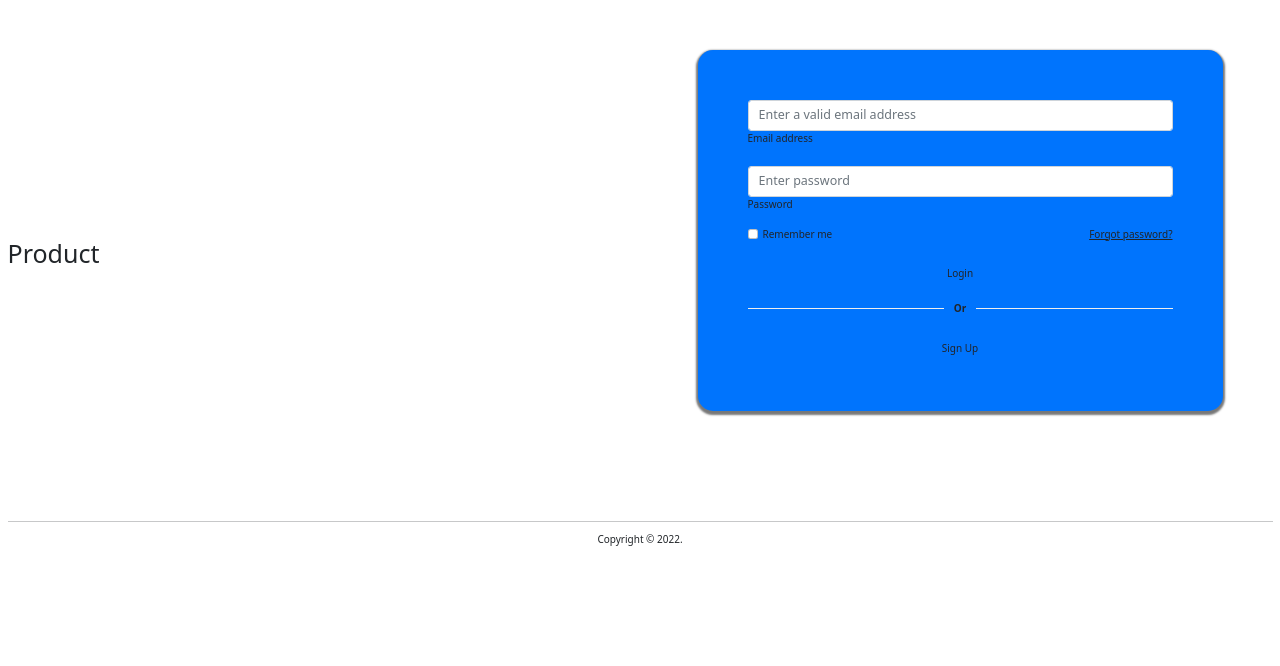
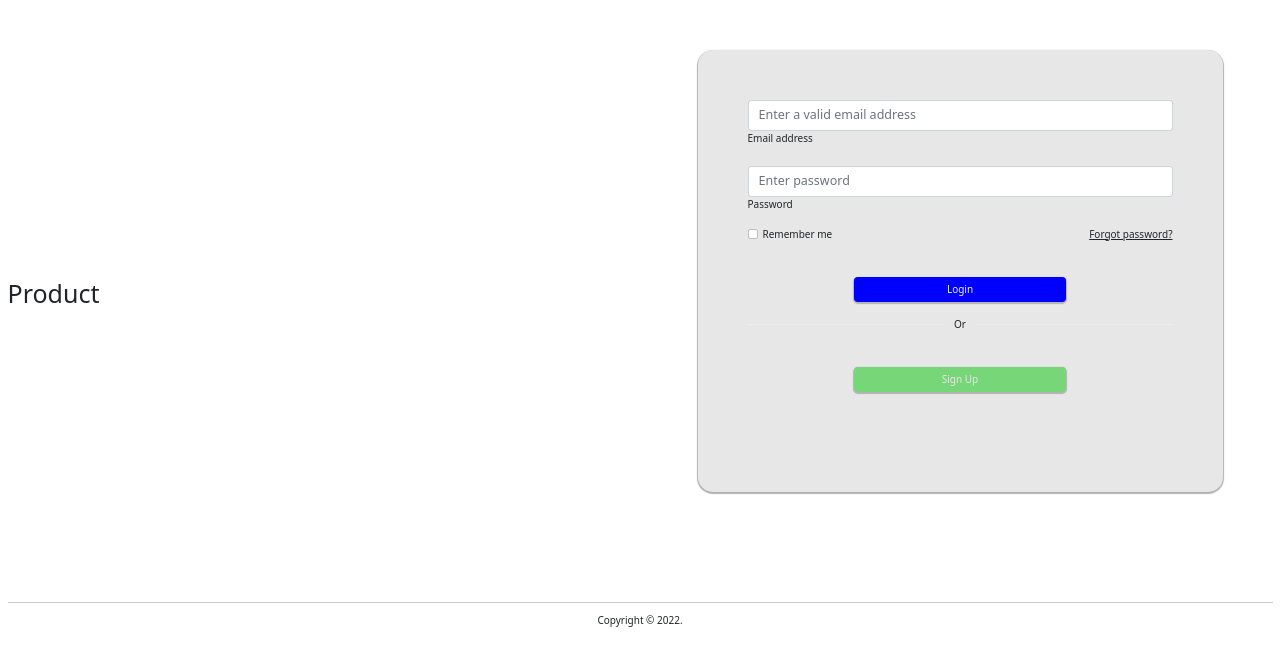
Before and after one commit to danny-1001/Login_page, a React (Create React App) app: page / in a window 1280 px wide. Shown: the top 666 px of the page. Built offline with nearby package versions, Linux system fonts and the light colour scheme.

Commit message:
updated buttons

```diff
--- a/src/Components/Main.jsx
+++ b/src/Components/Main.jsx
@@ -57,17 +57,17 @@ function Main() {
                   </a>
                 </div>
 
-                <div className="text-center text-lg-center mt-4 pt-2">
-                  <button type="button" className="btn login_button">
+                <div className="text-center text-lg-center mt-5 pt-2">
+                  <button type="button" className="login_button">
                     Login
                   </button>
                 </div>
 
                 <div className="divider d-flex align-items-center my-4">
-                  <p className="text-center fw-bold mx-3 mb-0">Or</p>
+                  <p className="text-center mx-3 mb-0">Or</p>
                 </div>
-                <div className="text-center text-lg-center mt-4 pt-2">
-                  <button type="button" className="btn sign_up_button">
+                <div className="text-center text-lg-center mt-5 pt-2">
+                  <button type="button" className=" sign_up_button">
                     Sign Up
                   </button>
                 </div>
--- a/src/Styles/Styles.css
+++ b/src/Styles/Styles.css
@@ -4,11 +4,11 @@
 }
 
 .main_from .form_card {
-  background-color: #0074fd;
-  padding: 5rem;
+  background-color: #e7e7e7;
+  padding: 5rem 5rem 10rem 5rem;
   border-radius: 1.5rem;
-  -webkit-box-shadow: 0rem 0.2rem 0.2rem 0.2rem rgba(12, 12, 12, 0.555);
-          box-shadow: 0rem 0.2rem 0.2rem 0.2rem rgba(12, 12, 12, 0.555);
+  -webkit-box-shadow: 0rem 0.1rem 0.1rem 0.1rem rgba(116, 116, 116, 0.555);
+          box-shadow: 0rem 0.1rem 0.1rem 0.1rem rgba(116, 116, 116, 0.555);
 }
 
 .divider:after,
@@ -21,9 +21,26 @@
   background: #eee;
 }
 
+.login_button {
+  background-color: blue;
+  border-radius: 0.4rem;
+  color: #eee;
+  width: 50%;
+  height: 2.5rem;
+  border: none;
+  -webkit-box-shadow: 0rem 0.1rem 0.1rem 0.1rem rgba(138, 138, 138, 0.555);
+          box-shadow: 0rem 0.1rem 0.1rem 0.1rem rgba(138, 138, 138, 0.555);
+}
+
 .sign_up_button {
   background-color: #77d677;
-  border: #ee0000;
+  color: #e7e7e7;
+  border: none;
+  width: 50%;
+  height: 2.5rem;
+  border-radius: 0.4rem;
+  -webkit-box-shadow: 0rem 0.1rem 0.1rem 0.1rem rgba(138, 138, 138, 0.555);
+          box-shadow: 0rem 0.1rem 0.1rem 0.1rem rgba(138, 138, 138, 0.555);
 }
 
 * {
--- a/src/Styles/_main.scss
+++ b/src/Styles/_main.scss
@@ -1,10 +1,10 @@
 .main_from {
   padding: 5rem 5rem 10rem 5rem;
   .form_card {
-    background-color: #0074fd;
-    padding: 5rem;
+    background-color: #e7e7e7;
+    padding: 5rem 5rem 10rem 5rem;
     border-radius: 1.5rem;
-    box-shadow: 0rem 0.2rem 0.2rem 0.2rem rgba(12, 12, 12, 0.555);
+    box-shadow: 0rem 0.1rem 0.1rem 0.1rem rgba(116, 116, 116, 0.555);
   }
 }
 
@@ -15,8 +15,21 @@
   height: 1px;
   background: #eee;
 }
-
+.login_button {
+  background-color: blue;
+  border-radius: 0.4rem;
+  color: #eee;
+  width: 50%;
+  height: 2.5rem;
+  border: none;
+  box-shadow: 0rem 0.1rem 0.1rem 0.1rem rgba(138, 138, 138, 0.555);
+}
 .sign_up_button {
   background-color: rgb(119, 214, 119);
-  border: rgb(238, 0, 0);
+  color: #e7e7e7;
+  border: none;
+  width: 50%;
+  height: 2.5rem;
+  border-radius: 0.4rem;
+  box-shadow: 0rem 0.1rem 0.1rem 0.1rem rgba(138, 138, 138, 0.555);
 }
```
Also changed, not shown: 1 other file (tests, documents, lock files or other folders).
